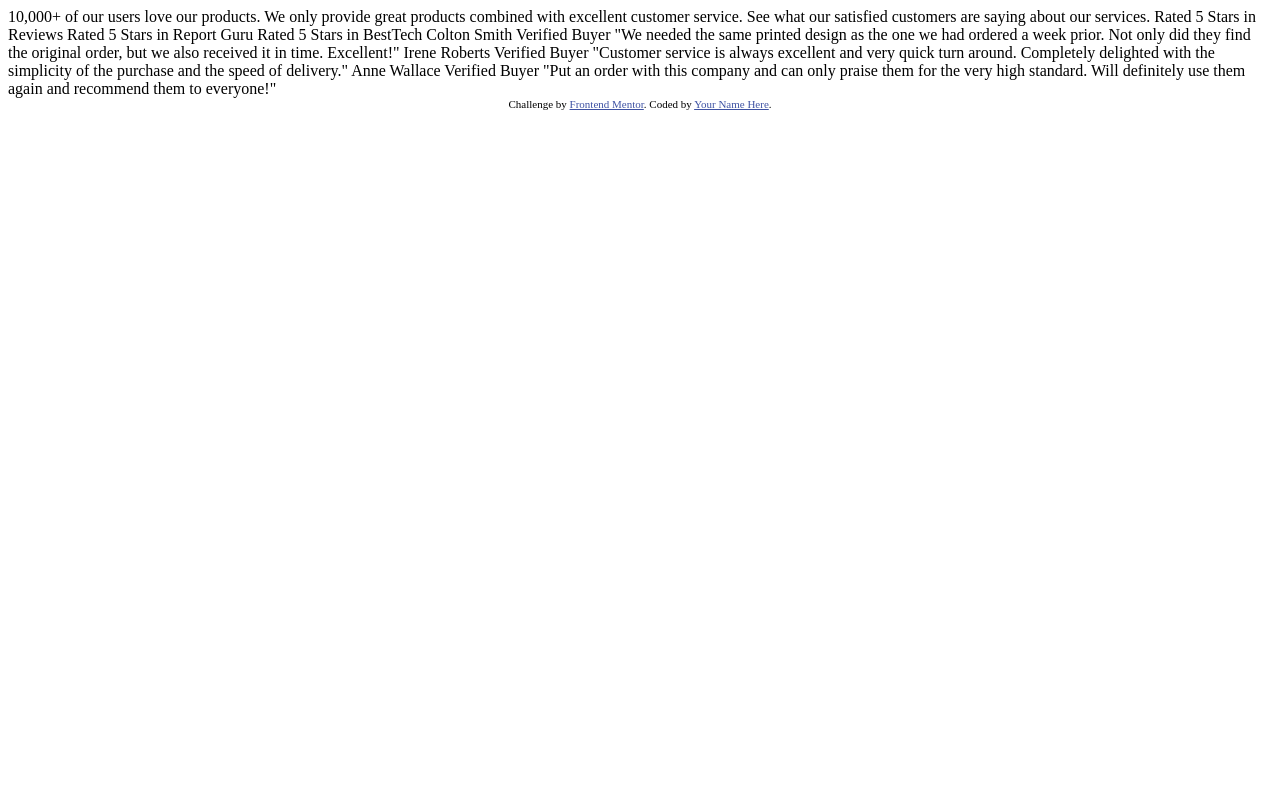
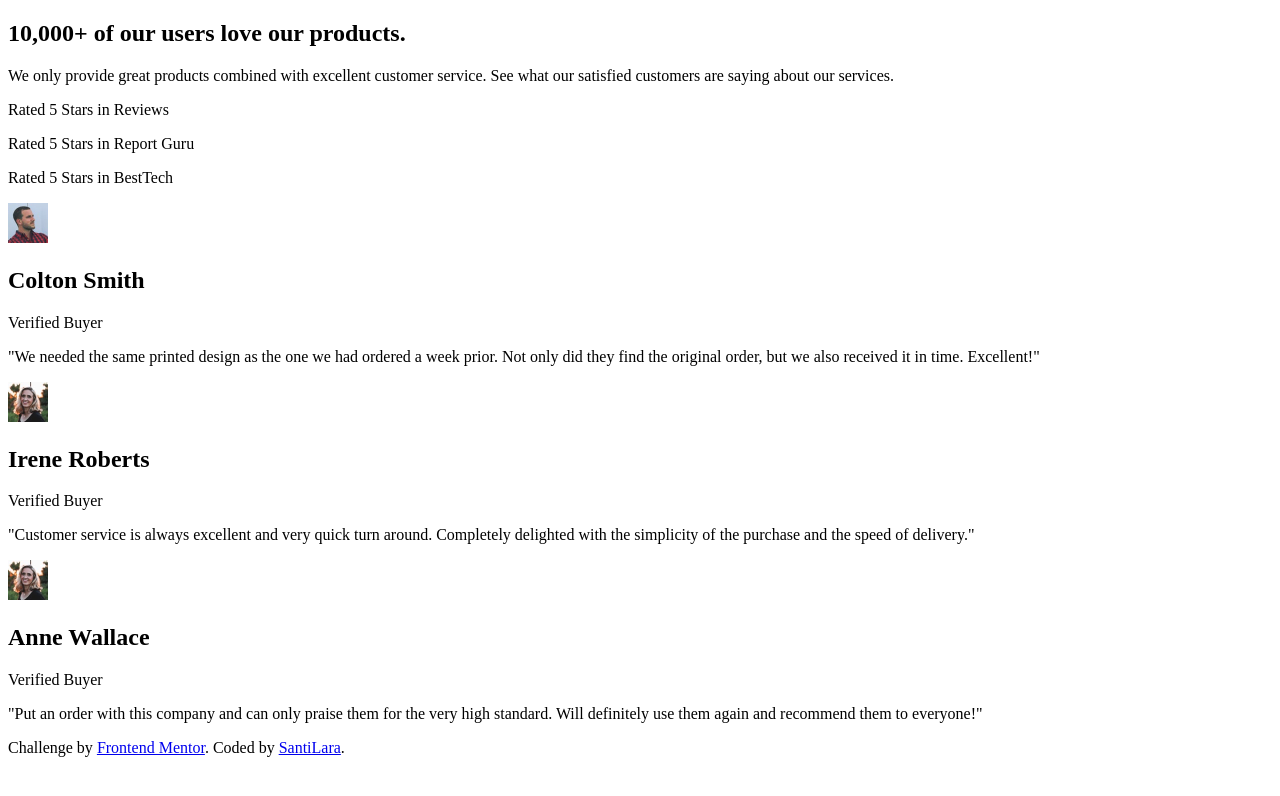
Before and after one commit to SantiagoLaraE/social-proof-section, a plain HTML site: page index.html in a window 1280 px wide. Drawn offline with Linux system fonts and the light colour scheme.

Commit message:
Estructura de información en HTML

```diff
--- a/index.html
+++ b/index.html
@@ -1,61 +1,88 @@
 <!DOCTYPE html>
 <html lang="en">
+
 <head>
   <meta charset="UTF-8" />
   <meta name="viewport" content="width=device-width, initial-scale=1.0" />
-    <!-- displays site properly based on user's device -->
-
-    <link
-      rel="icon"
-      type="image/png"
-      sizes="32x32"
-      href="./images/favicon-32x32.png"
-    />
+  <meta name="description" content="This is a Frontend Mentor Challenge - Social proof section">
+  <link rel="icon" type="image/png" sizes="32x32" href="./images/favicon-32x32.png" />
 
   <title>Frontend Mentor | Social proof section</title>
 
-    <!-- Feel free to remove these styles or customise in your own stylesheet 👍 -->
-    <style>
-      .attribution {
-        font-size: 11px;
-        text-align: center;
-      }
-      .attribution a {
-        color: hsl(228, 45%, 44%);
-      }
-    </style>
+  <link rel="preconnect" href="https://fonts.googleapis.com">
+  <link rel="preconnect" href="https://fonts.gstatic.com" crossorigin>
+  <link href="https://fonts.googleapis.com/css2?family=League+Spartan:wght@400;500;700&display=swap" rel="stylesheet">
+
 </head>
+
 <body>
-    10,000+ of our users love our products.
-
-    We only provide great products combined with excellent customer service.
-    See what our satisfied customers are saying about our services.
-
-    Rated 5 Stars in Reviews
-    Rated 5 Stars in Report Guru
-    Rated 5 Stars in BestTech
-
-    Colton Smith
-    Verified Buyer
+  <main class="container">
+    <section class="hero">
+      <div class="hero__text">
+        <h1 class="hero__title">10,000+ of our users love our products.</h1>
+        <p class="hero__description">We only provide great products combined with excellent customer service.
+          See what our satisfied customers are saying about our services.</p>
+      </div>
+      <div class="hero__ratings">
+        <div class="hero__rating">
+          <span class="hero__rating-stars"></span>
+          <p class="hero__rating-type">Rated 5 Stars in Reviews</p>
+        </div>
+        <div class="hero__rating">
+          <span class="hero__rating-stars"></span>
+          <p class="hero__rating-type">Rated 5 Stars in Report Guru</p>
+        </div>
+        <div class="hero__rating">
+          <span class="hero__rating-stars"></span>
+          <p class="hero__rating-type">Rated 5 Stars in BestTech</p>
+        </div>
+      </div>
+    </section>
+    <section class="buyers">
+      <div class="buyer">
+        <div class="buyer__header">
+          <img src="./images/image-colton.jpg" width="40" height="40" alt="Colton Smith">
+          <h2 class="buyer__name">Colton Smith</h2>
+          <p class="buyer__verified">Verified Buyer</p>
+        </div>
+        <p class="buyer__review">
           "We needed the same printed design as the one we had ordered a week prior.
           Not only did they find the original order, but we also received it in time.
           Excellent!"
-
-    Irene Roberts
-    Verified Buyer
+        </p>
+      </div>
+      <div class="buyer">
+        <div class="buyer__header">
+          <img src="./images/image-irene.jpg" width="40" height="40" alt="Irene Roberts">
+          <h2 class="buyer__name">Irene Roberts</h2>
+          <p class="buyer__verified">Verified Buyer</p>
+        </div>
+        <p class="buyer__review">
           "Customer service is always excellent and very quick turn around. Completely
           delighted with the simplicity of the purchase and the speed of delivery."
-
-    Anne Wallace
-    Verified Buyer
+        </p>
+      </div>
+      <div class="buyer">
+        <div class="buyer__header">
+          <img src="./images/image-irene.jpg" width="40" height="40" alt="Anne Wallace">
+          <h2 class="buyer__name">Anne Wallace</h2>
+          <p class="buyer__verified">Verified Buyer</p>
+        </div>
+        <p class="buyer__review">
           "Put an order with this company and can only praise them for the very high
   standard. Will definitely use them again and recommend them to everyone!"
+        </p>
+      </div>
+    </section>
+  </main>
 
-    <div class="attribution">
+
+
+  <footer class="attribution">
     Challenge by
-      <a href="https://www.frontendmentor.io?ref=challenge" target="_blank"
-        >Frontend Mentor</a
-      >. Coded by <a href="#">Your Name Here</a>.
-    </div>
+    <a href="https://www.frontendmentor.io?ref=challenge" target="_blank">Frontend Mentor</a>.
+    Coded by <a href="https://santiagolarae.github.io">SantiLara</a>.
+  </footer>
 </body>
+
 </html>
```
Lines whose indentation alone changed are shown as unchanged.
